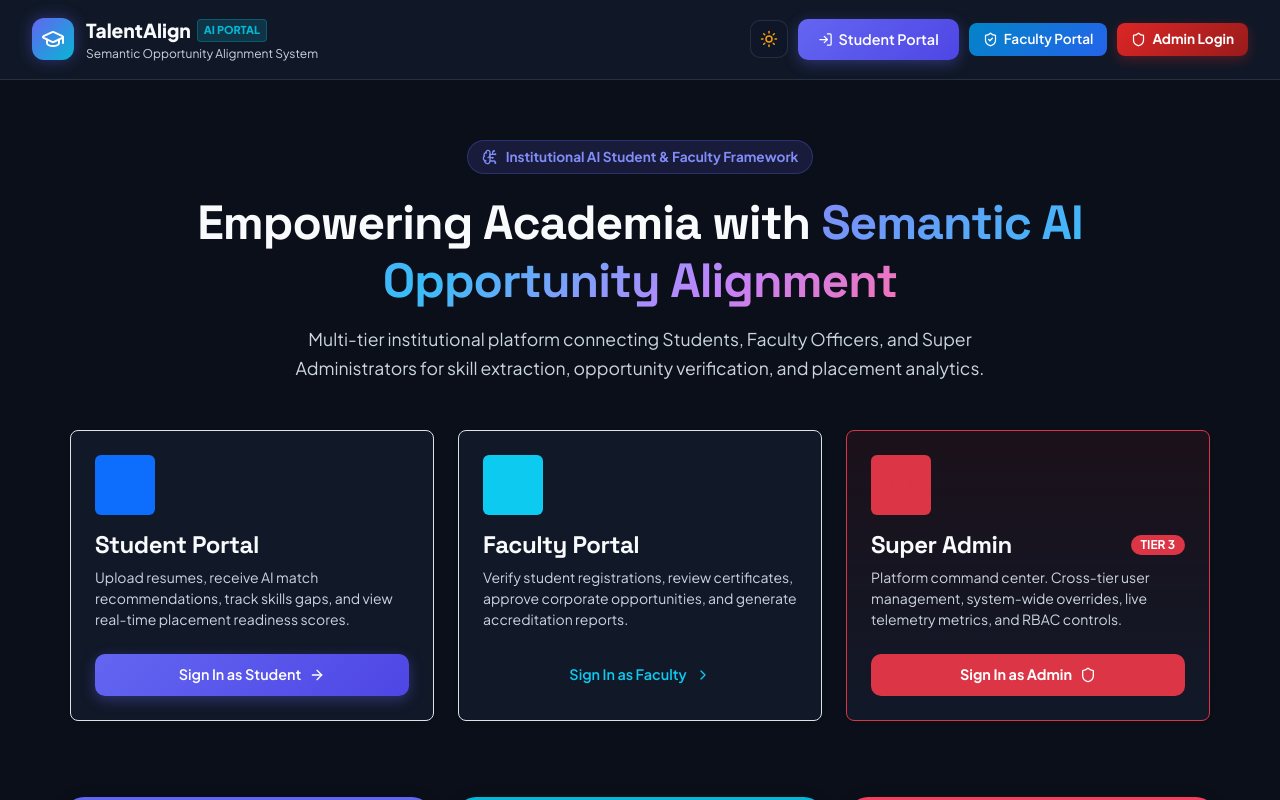
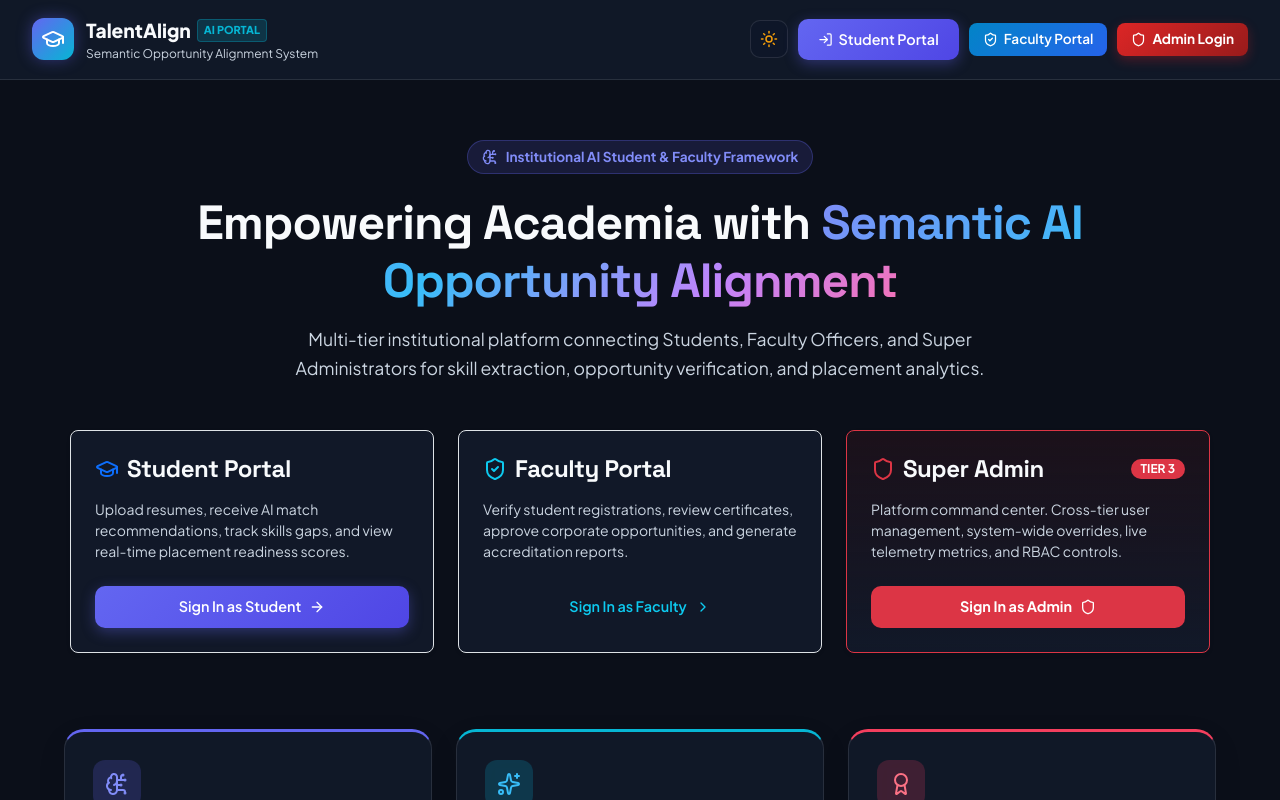
Before and after one commit to Ayudhpogulwar/semantic-talent-align, a React (Vite) app: page / in a window 1280 px wide. Shown: the top 800 px of the page. Built offline with nearby package versions, Linux system fonts and the light colour scheme.

Commit message:
fix(landing): remove top blank square boxes from portal cards and integrate icons inline into titles

```diff
--- a/src/components/LandingIntroPage.jsx
+++ b/src/components/LandingIntroPage.jsx
@@ -186,10 +186,9 @@ export default function LandingIntroPage({ onOpenLogin, onOpenRegister }) {
                 }}
               >
                 <div>
-                  <div className="p-3 rounded bg-primary bg-opacity-15 text-primary d-inline-flex mb-3">
-                    <GraduationCap size={28} />
-                  </div>
-                  <h4 className="fw-bold mb-2" style={{ color: "var(--text-main)" }}>Student Portal</h4>
+                  <h4 className="fw-bold mb-3 d-flex align-items-center gap-2" style={{ color: "var(--text-main)" }}>
+                    <GraduationCap size={24} className="text-primary flex-shrink-0" /> Student Portal
+                  </h4>
                   <p className="small mb-4" style={{ color: "var(--text-muted)" }}>
                     Upload resumes, receive AI match recommendations, track skills gaps, and view real-time placement readiness scores.
                   </p>
@@ -213,10 +212,9 @@ export default function LandingIntroPage({ onOpenLogin, onOpenRegister }) {
                 }}
               >
                 <div>
-                  <div className="p-3 rounded bg-info bg-opacity-15 text-info d-inline-flex mb-3">
-                    <ShieldCheck size={28} />
-                  </div>
-                  <h4 className="fw-bold mb-2" style={{ color: "var(--text-main)" }}>Faculty Portal</h4>
+                  <h4 className="fw-bold mb-3 d-flex align-items-center gap-2" style={{ color: "var(--text-main)" }}>
+                    <ShieldCheck size={24} className="text-info flex-shrink-0" /> Faculty Portal
+                  </h4>
                   <p className="small mb-4" style={{ color: "var(--text-muted)" }}>
                     Verify student registrations, review certificates, approve corporate opportunities, and generate accreditation reports.
                   </p>
@@ -240,11 +238,10 @@ export default function LandingIntroPage({ onOpenLogin, onOpenRegister }) {
                 }}
               >
                 <div>
-                  <div className="p-3 rounded bg-danger bg-opacity-15 text-danger d-inline-flex mb-3">
-                    <Shield size={28} />
-                  </div>
-                  <div className="d-flex justify-content-between align-items-center mb-2">
-                    <h4 className="fw-bold mb-0" style={{ color: "var(--text-main)" }}>Super Admin</h4>
+                  <div className="d-flex justify-content-between align-items-center mb-3">
+                    <h4 className="fw-bold mb-0 d-flex align-items-center gap-2" style={{ color: "var(--text-main)" }}>
+                      <Shield size={24} className="text-danger flex-shrink-0" /> Super Admin
+                    </h4>
                     <span className="badge bg-danger text-white">TIER 3</span>
                   </div>
                   <p className="small mb-4" style={{ color: "var(--text-muted)" }}>
```
